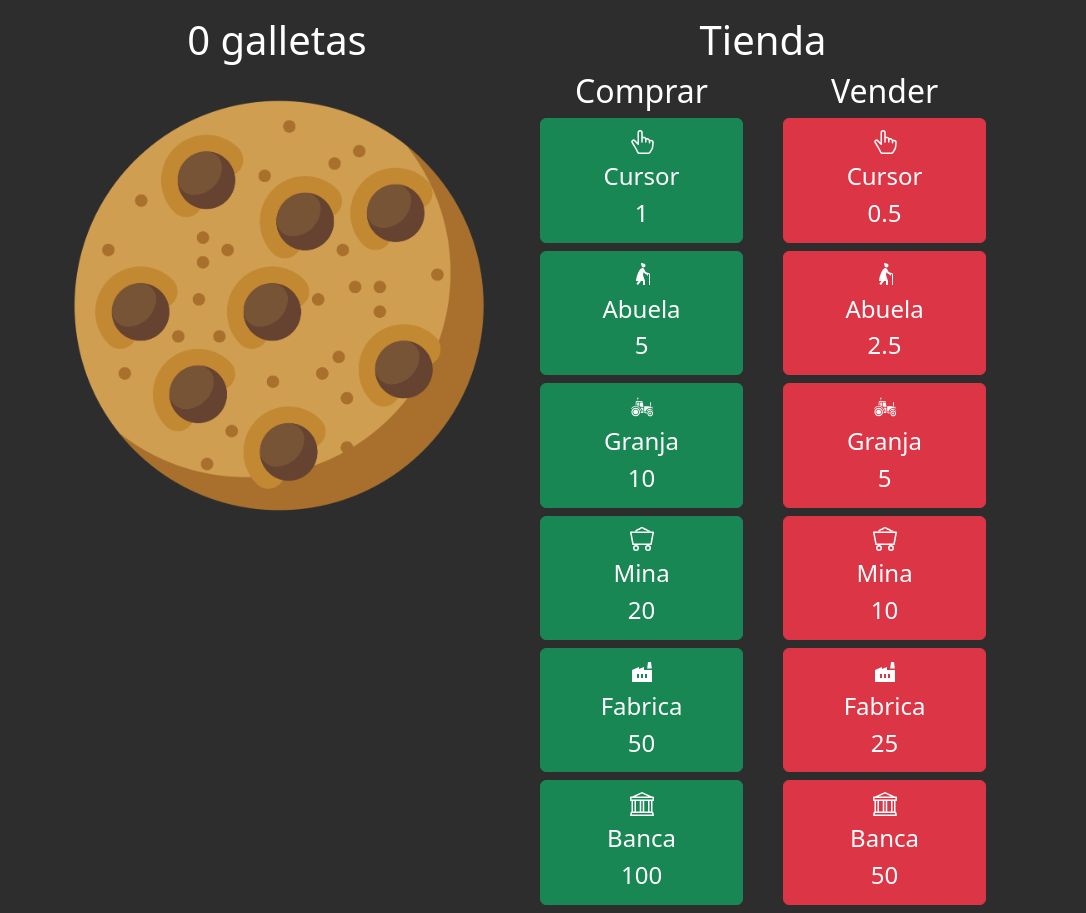
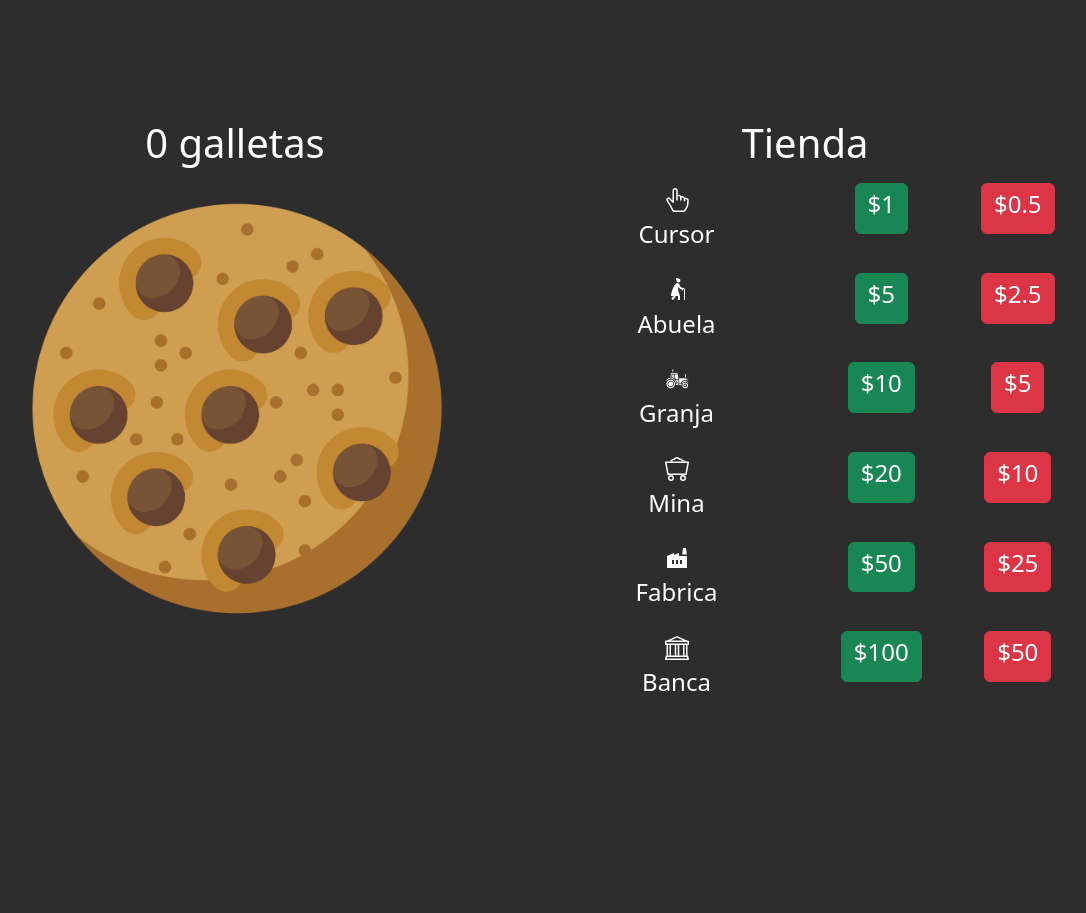
Before and after one commit to maxwellnewage/react-clicker, a React (Vite) app: page / in a window 1280 px wide. Shown: the whole page, without its empty margins (120-1206 px from the left). After the commit the page ends 816 px from the top, so only its background shows below. Built offline with nearby package versions, Linux system fonts and the light colour scheme.

Commit message:
rediseño del shop

```diff
--- a/src/components/Shop.tsx
+++ b/src/components/Shop.tsx
@@ -2,19 +2,11 @@ import React from "react";
 import ShopItemList from "./ShopItemList";
 
 function Shop() {
-
   return (
     <div className="text-center">
       <h1>Tienda</h1>
       <div className="row">
-        <div className="col">
-            <h2>Comprar</h2>
-            <ShopItemList action="C" />
-        </div>
-        <div className="col">
-            <h2>Vender</h2>
-            <ShopItemList action="V" />
-        </div>
+        <ShopItemList />
       </div>
     </div>
   );
--- a/src/components/ShopItem.tsx
+++ b/src/components/ShopItem.tsx
@@ -1,27 +1,38 @@
 import React from "react";
-import { BsHandIndexThumb } from "react-icons/bs";
 import { ItemType } from "../../data/shop_items";
 
 interface ShopItemProps {
-  action: ("C" | "V"),
-  item: ItemType
+  item: ItemType;
 }
 
-function ShopItem({ action, item }: ShopItemProps) {
-  const btnColor = action === "C" ? "btn btn-success" : "btn btn-danger"
-  const itemCost = action === "C" ? item.cost : item.cost / 2
+function ShopItem({ item }: ShopItemProps) {
+  const itemSellingCost = item.cost / 2;
 
   return (
     <div className="row m-2">
-      <button className={btnColor}>
+      <div className="col">
+        <h4>
+          <item.icon />
+        </h4>
+        <h4>{item.name}</h4>
+      </div>
+
+      <div className="col">
         <div className="row">
-          <h4>
-            <item.icon />
-          </h4>
-          <h4>{item.name}</h4>
-          <h4>{itemCost}</h4>
+            <div className="col">
+                <button className="btn btn-success">
+                    <h4>${item.cost}</h4>
+                </button>
+            </div>
+
+            <div className="col">
+                <button className="btn btn-danger">
+                    <h4>${itemSellingCost}</h4>
+                </button>
+            </div>
         </div>
-      </button>
+      </div>
+
     </div>
   );
 }
--- a/src/components/ShopItemList.tsx
+++ b/src/components/ShopItemList.tsx
@@ -2,13 +2,9 @@ import React from "react";
 import items from "../../data/shop_items";
 import ShopItem from "./ShopItem";
 
-interface ShopItemListProps {
-  action: "C" | "V";
-}
-
-function ShopItemList({ action }: ShopItemListProps) {
+function ShopItemList() {
   const itemList = items.map((item, index) => (
-    <ShopItem key={index} action={action} item={item} />
+    <ShopItem key={index} item={item} />
   ));
 
   return <>{itemList}</>;
--- a/src/index.css
+++ b/src/index.css
@@ -2,6 +2,6 @@ body {
     background-color: #2d2d2d;
 }
 
-h1, h2, p {
+h1, h2, h3, h4, p {
     color: white;
 }
```
